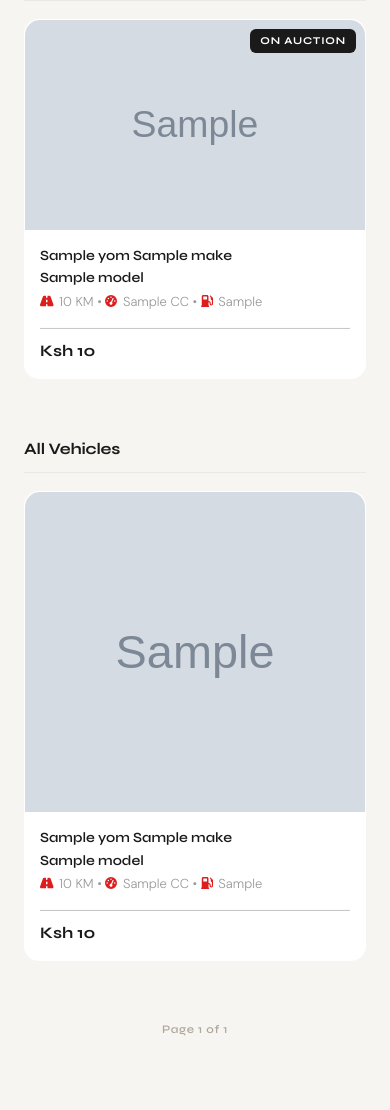
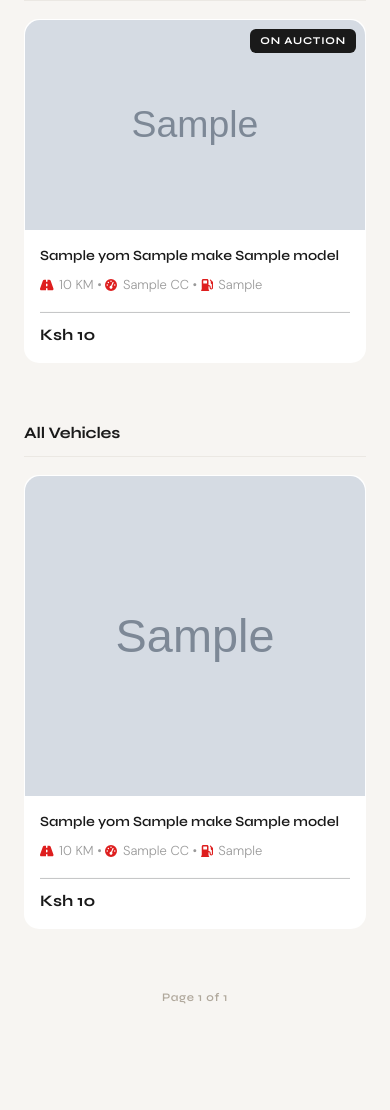
Before and after one commit to martinmbogo-254/Autobid-Deployed, a Django app: template vehicles/templates/vehicles/vehicles.html in a window 390 px wide. Shown: the part 580-1690 px from the top of the page. Run offline with Django 5.2, Linux system fonts and the light colour scheme; the template is opened without the code that fills it: most values are stand-ins (such as "Sample title", 1, 10 or a date in 2020); grey boxes marked "Sample" are stand-in pictures; some libraries are stand-ins or nearby versions.

```diff
--- a/vehicles/static/vehicles/css/detailspage.css
+++ b/vehicles/static/vehicles/css/detailspage.css
@@ -549,7 +549,7 @@
 
 /* Tablet */
 @media (max-width: 991px) {
-    #vehicleCarousel .carousel-item img { height: 380px; }
+    #vehicleCarousel .carousel-item img { height: 650px; }
 
     .right_box { position: static; margin-top: 16px; }
 
@@ -594,7 +594,7 @@
     .col-md-4          { order: 3; }
     .row.mb-4          { display: flex; flex-wrap: wrap; }
 
-    #vehicleCarousel .carousel-item img { height: 280px; }
+    #vehicleCarousel .carousel-item img { height: 360px; }
 
     .carousel-control-prev,
     .carousel-control-next { opacity: 0.7; }  /* always visible on touch */
--- a/vehicles/static/vehicles/css/vehiclespage.css
+++ b/vehicles/static/vehicles/css/vehiclespage.css
@@ -256,11 +256,22 @@
     line-height: 1.3;
 }
 
+.car_name-link {
+    text-decoration: none;
+    display: block;
+    margin-bottom : 10px;
+}
+
+.car_name-link:hover .car_name {
+    color: #555;
+    text-decoration :none;
+}
+
 .car_name a {
     color: inherit;
     text-decoration: none;
 }
-.car_name a:hover { color: #555; }
+.car_name a:hover { color: #555; text-decoration: none; }
 
 .car_info {
     font-size: 0.78rem;
--- a/vehicles/templates/vehicles/awarded_bids.html
+++ b/vehicles/templates/vehicles/awarded_bids.html
@@ -594,7 +594,7 @@
                     <div class="pay-dropzone" id="imageDropzone" onclick="document.getElementById('imageInput').click()">
                         <svg width="28" height="28" viewBox="0 0 24 24" fill="none" stroke="currentColor" stroke-width="1.5" stroke-linecap="round"><rect x="3" y="3" width="18" height="18" rx="2"/><circle cx="8.5" cy="8.5" r="1.5"/><polyline points="21 15 16 10 5 21"/></svg>
                         <p class="dropzone-label">Click to select image</p>
-                        <p class="dropzone-sub">PNG, JPG, WEBP — compressed automatically before upload</p>
+                        <p class="dropzone-sub">PNG, JPG, WEBP </p>
                     </div>
                     <input type="file" id="imageInput" name="image_file" accept="image/*" class="hidden-input" onchange="handleImageSelect(this)">
                     <div id="imagePreviewWrap" class="image-preview-wrap hidden">
--- a/vehicles/templates/vehicles/base.html
+++ b/vehicles/templates/vehicles/base.html
@@ -78,7 +78,7 @@
                     <li><a href="/admin" class="nav-link">Admin</a></li>
                     <li><a href="{% url 'dashboard' %}" class="nav-link">Dashboard</a></li>
                     {% endif %}
-                    <li><a href="{% url 'awarded_bids' %}" class="nav-link">My Bids</a></li>
+                    <li><a href="{% url 'awarded_bids' %}" class="nav-link">Payment Confirmations</a></li>
                     <li><a href="/profile" class="nav-link">{{ user.username }}</a></li>
                     <li><a href="/logout" class="nav-link">Logout</a></li>
                 {% else %}
--- a/vehicles/templates/vehicles/vehicles.html
+++ b/vehicles/templates/vehicles/vehicles.html
@@ -74,8 +74,12 @@
                             </a>
                         </div>
                         <div class="card-body">
-                            <span class="car_name">{{ vehicle.YOM }} {{ vehicle.make }}</span>
-                            <span class="car_name">{{ vehicle.model }}</span>
+                            <a href="{% url 'detail' vehicle.id %}">
+                                <img class="car_img" loading="lazy" src="{{ vehicle.file.url }}" alt="{{ vehicle.make }} {{ vehicle.model }}">
+                            </a>
+                           <a href="{% url 'detail' vehicle.id %}" class="car_name-link">
+                                <span class="car_name">{{ vehicle.YOM }} {{ vehicle.make }} {{ vehicle.model }}</span>
+                            </a>
                             <p class="car_info">
                                 <i class="fa-solid fa-road cicon"></i> {{ vehicle.mileage|intcomma }} KM &bull;
                                 <i class="fas fa-tachometer-alt cicon"></i> {{ vehicle.engine_cc }} CC &bull;
@@ -121,8 +125,9 @@
                         </a>
                     </div>
                     <div class="card-body">
-                        <span class="car_name">{{ vehicle.YOM }} {{ vehicle.make }}</span>
-                        <span class="car_name">{{ vehicle.model }}</span>
+                        <a href="{% url 'detail' vehicle.id %}" class="car_name-link">
+                                <span class="car_name">{{ vehicle.YOM }} {{ vehicle.make }} {{ vehicle.model }}</span>
+                            </a>
                         <p class="car_info">
                             <i class="fa-solid fa-road cicon"></i> {{ vehicle.mileage|intcomma }} KM &bull;
                             <i class="fas fa-tachometer-alt cicon"></i> {{ vehicle.engine_cc }} CC &bull;
@@ -167,8 +172,9 @@
                             </a>
                         </div>
                         <div class="card-body">
-                            <span class="car_name">{{ vehicle.YOM }} {{ vehicle.make }}</span>
-                            <span class="car_name">{{ vehicle.model }}</span>
+                            <a href="{% url 'detail' vehicle.id %}" class="car_name-link">
+                                <span class="car_name">{{ vehicle.YOM }} {{ vehicle.make }} {{ vehicle.model }}</span>
+                            </a>
                             <p class="car_info">
                                 <i class="fa-solid fa-road cicon"></i> {{ vehicle.mileage|intcomma }} KM &bull;
                                 <i class="fas fa-tachometer-alt cicon"></i> {{ vehicle.engine_cc }} CC &bull;
@@ -208,8 +214,9 @@
                         </a>
                     </div>
                     <div class="card-body">
-                        <span class="car_name">{{ vehicle.YOM }} {{ vehicle.make }}</span>
-                        <span class="car_name">{{ vehicle.model }}</span>
+                        <a href="{% url 'detail' vehicle.id %}" class="car_name-link">
+                                <span class="car_name">{{ vehicle.YOM }} {{ vehicle.make }} {{ vehicle.model }}</span>
+                        </a>
                         <p class="car_info">
                             <i class="fa-solid fa-road cicon"></i> {{ vehicle.mileage|intcomma }} KM &bull;
                             <i class="fas fa-tachometer-alt cicon"></i> {{ vehicle.engine_cc }} CC &bull;
```
Also changed, not shown: vehicles/templates/vehicles/details.html (+4 -4 lines).
